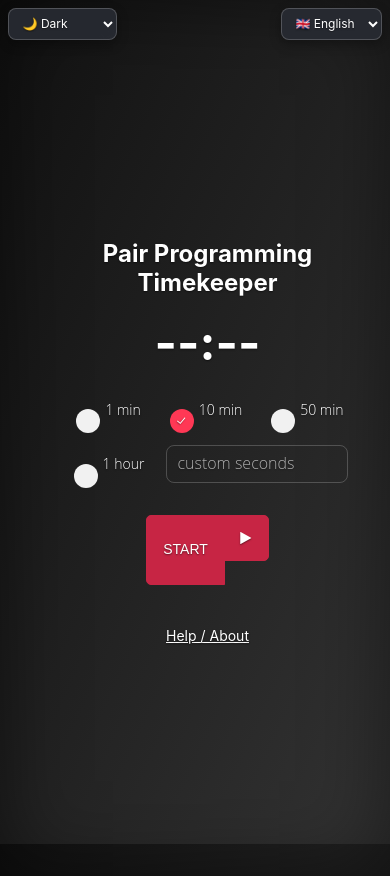
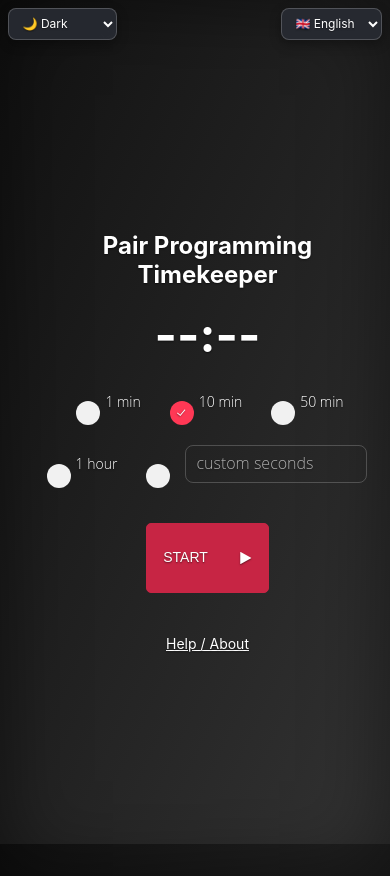
Before and after one commit to mlsvd/pair-programming-timer-web, a React (Create React App) app in the folder app/: page / in a window 390 px wide. Built offline with nearby package versions, Linux system fonts and the light colour scheme.

Commit message:
add radiobox for custom time entry

```diff
--- a/app/src/App.css
+++ b/app/src/App.css
@@ -164,6 +164,7 @@ body {
   transition: all 0.15s ease-in;
   display: inline-flex;
   align-items: center;
+  align-self: stretch;
   min-height: 48px;
   border: 1px solid var(--buttonBg);
 }
@@ -186,9 +187,9 @@ body {
   background-color: var(--buttonBg);
   position: absolute;
   right: 0;
-  height: 48px;
+  top: 0;
+  bottom: 0;
   width: 48px;
-  top: 0;
   border-radius: 0 5px 5px 0;
   -webkit-transition: all 0.15s ease-in;
   transition: all 0.15s ease-in;
@@ -369,7 +370,6 @@ code {
   }
 
   .timer-button:after {
-    height: 44px;
     width: 44px;
   }
 
@@ -443,7 +443,6 @@ code {
   }
 
   .timer-button:after {
-    height: 40px;
     width: 40px;
   }
 }
@@ -475,7 +474,6 @@ code {
   }
 
   .timer-button:after {
-    height: 36px;
     width: 36px;
   }
 }
--- a/app/src/components/Timer.js
+++ b/app/src/components/Timer.js
@@ -97,8 +97,7 @@ class Timer extends React.Component {
     }
 
     changeCountdownTimeInSeconds(seconds) {
-        this.setState({countdownTimeInSeconds: seconds});
-        this.setState({currentSecond: this.state.countdownTimeInSeconds});
+        this.setState({countdownTimeInSeconds: seconds, currentSecond: seconds});
     }
 
     render() {
--- a/app/src/components/TimerOptions.js
+++ b/app/src/components/TimerOptions.js
@@ -2,19 +2,26 @@ import React from 'react'
 class TimerOptions extends React.Component {
     constructor(props) {
         super(props);
-        this.state = { customSeconds: '' };
+        this.state = { customSeconds: '', selectedOption: '10' };
     }
 
     commitCustomSeconds() {
         const val = parseInt(this.state.customSeconds, 10);
         if (val > 0) {
+            this.setState({ selectedOption: 'custom' });
             this.props.onCountdownTimeChange(val);
         }
+    }
+
+    handlePresetChange(value, seconds) {
+        this.setState({ selectedOption: value, customSeconds: '' });
+        this.props.onCountdownTimeChange(seconds);
     }
 
     render() {
         if (this.props.status === 'default') {
             const t = this.props.translations.timer;
+            const { selectedOption, customSeconds } = this.state;
             return (
                 <div id="counter-value-placeholder" style={{
                     display: 'flex',
@@ -25,28 +32,41 @@ class TimerOptions extends React.Component {
                     margin: '1rem 0'
                 }}>
                     <label htmlFor="timer-option-timeframe-1">
-                        <input id="timer-option-timeframe-1" onChange={() => this.props.onCountdownTimeChange(60)}
+                        <input id="timer-option-timeframe-1"
+                               onChange={() => this.handlePresetChange('1', 60)}
+                               checked={selectedOption === '1'}
                                className="form-radio" type="radio" name="count-value" value="1"/> {t.oneMin}</label>
                     <label htmlFor="timer-option-timeframe-2">
-                        <input defaultChecked id="timer-option-timeframe-2"
-                               onChange={() => this.props.onCountdownTimeChange(600)}
+                        <input id="timer-option-timeframe-2"
+                               onChange={() => this.handlePresetChange('10', 600)}
+                               checked={selectedOption === '10'}
                                className="form-radio" type="radio" name="count-value" value="10"/> {t.tenMin}</label>
                     <label htmlFor="timer-option-timeframe-3">
-                        <input id="timer-option-timeframe-3" onChange={() => this.props.onCountdownTimeChange(3000)}
+                        <input id="timer-option-timeframe-3"
+                               onChange={() => this.handlePresetChange('50', 3000)}
+                               checked={selectedOption === '50'}
                                className="form-radio" type="radio" name="count-value" value="50"/> {t.fiftyMin}</label>
                     <label htmlFor="timer-option-timeframe-4">
-                        <input id="timer-option-timeframe-4" onChange={() => this.props.onCountdownTimeChange(3600)}
+                        <input id="timer-option-timeframe-4"
+                               onChange={() => this.handlePresetChange('60', 3600)}
+                               checked={selectedOption === '60'}
                                className="form-radio" type="radio" name="count-value" value="60"/> {t.oneHour}</label>
+                    <label htmlFor="timer-option-timeframe-custom" style={{ display: 'flex', alignItems: 'center', gap: '0.25rem' }}>
+                        <input id="timer-option-timeframe-custom"
+                               checked={selectedOption === 'custom'}
+                               onChange={() => {}}
+                               className="form-radio" type="radio" name="count-value" value="custom"/>
                         <input
                             type="number"
                             min="1"
                             className="custom-seconds-input"
                             placeholder={t.customPlaceholder}
-                        value={this.state.customSeconds}
+                            value={customSeconds}
                             onChange={(e) => this.setState({ customSeconds: e.target.value })}
                             onKeyDown={(e) => { if (e.key === 'Enter') this.commitCustomSeconds(); }}
                             onBlur={() => this.commitCustomSeconds()}
                         />
+                    </label>
                 </div>
             );
         }
```
Lines whose indentation alone changed are shown as unchanged.
